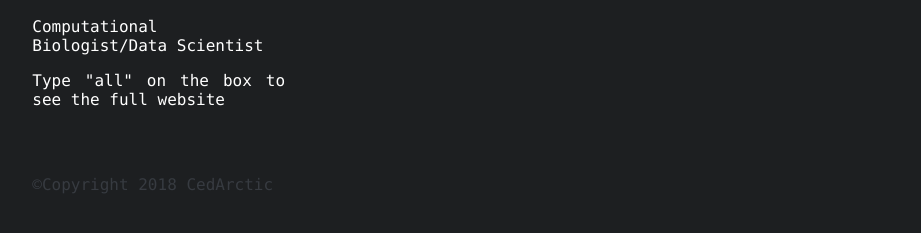
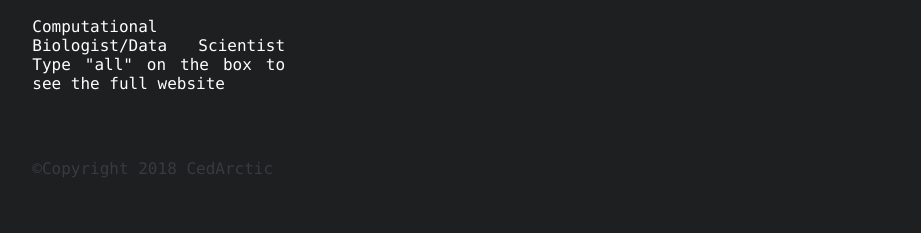
Before and after one commit to evoclock/jgamboa.github.io, a plain HTML site: page index.html in a window 1280 px wide. Shown: the part 397-630 px from the top of the page, without its empty margins (1-922 px from the left). Drawn offline with Linux system fonts and the light colour scheme.

Commit message:
html test

```diff
--- a/index.html
+++ b/index.html
@@ -15,8 +15,8 @@
       <div id="sidebar">
         <h1>Julen Gamboa</h1>
         <img src="src/profile.jpg" alt="Profile Picture" id="profile">
-        <p>Computational Biologist/Data Scientist</p>
-	<p> Type "all" on the box to see the full website</p>
+        <p>Computational Biologist/Data Scientist
+	Type "all" on the box to see the full website</p>
       </div>
 
       <div id="terminal">
```
